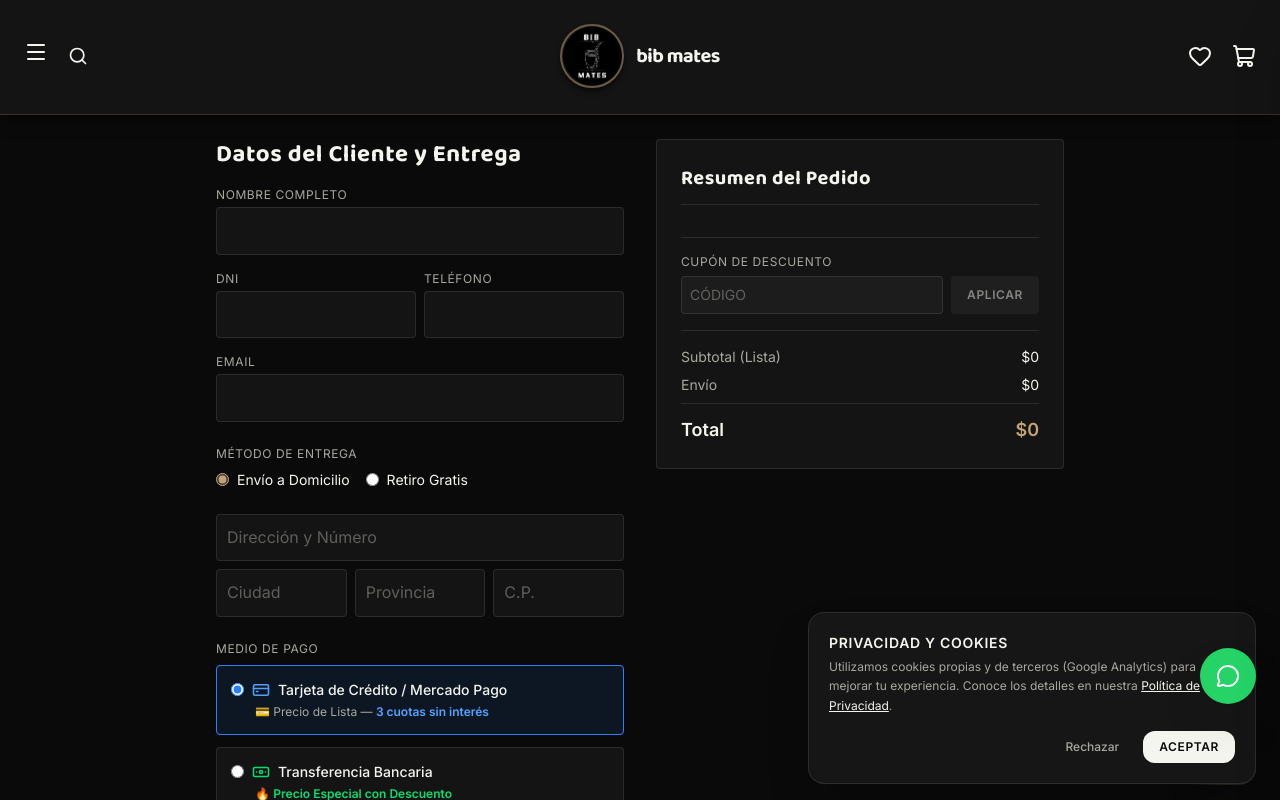
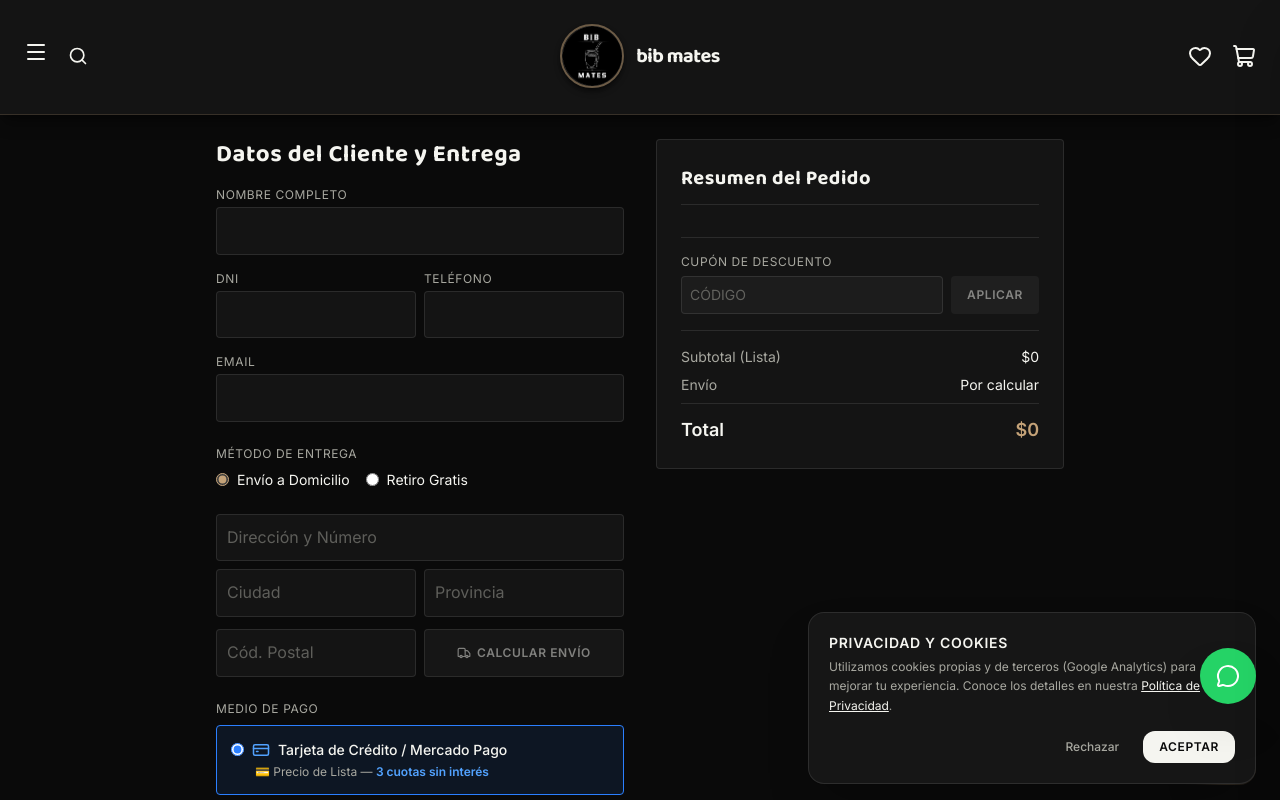
Before and after one commit to Daaneri/bib-mates-frontend, a React (Vite) app: page /checkout/entrega in a window 1280 px wide. Shown: the top 800 px of the page. Built offline with nearby package versions, Linux system fonts and the light colour scheme.

Commit message:
Tu mensaje del commit

```diff
--- a/src/components/CheckoutEntrega.jsx
+++ b/src/components/CheckoutEntrega.jsx
@@ -1,7 +1,7 @@
 import React, { useState, useEffect } from "react";
 import { useCart } from "../context/CartContext";
 import { useNavigate } from "react-router-dom";
-import { CreditCard, Banknote } from "lucide-react";
+import { CreditCard, Banknote, Truck } from "lucide-react";
 
 const API_URL = import.meta.env.VITE_API_URL || "http://localhost:3001";
 const COUPON_STORAGE_KEY = "applied_coupon_code";
@@ -13,6 +13,8 @@ export default function CheckoutEntrega() {
   const [paymentMethod, setPaymentMethod] = useState("mercadopago"); // 'mercadopago' | 'transferencia'
   const [shippingType, setShippingType] = useState("envio"); // 'envio' | 'retiro'
   const [shippingCost, setShippingCost] = useState(0);
+  const [isShippingCalculated, setIsShippingCalculated] = useState(false);
+  const [isCalculatingShipping, setIsCalculatingShipping] = useState(false);
 
   const [couponCode, setCouponCode] = useState("");
   const [appliedCoupon, setAppliedCoupon] = useState(null);
@@ -61,6 +63,32 @@ export default function CheckoutEntrega() {
       setAppliedCoupon((prev) => ({ ...prev, discount: nuevoDescuento }));
     }
   }, [paymentMethod, totalProductos]);
+
+  const handleShippingTypeChange = (type) => {
+    setShippingType(type);
+    if (type === "retiro") {
+      setShippingCost(0);
+      setIsShippingCalculated(true);
+    } else {
+      setShippingCost(0);
+      setIsShippingCalculated(false);
+    }
+  };
+
+  const handleCalculateShipping = () => {
+    if (!formData.postalCode.trim()) {
+      setErrorMessage("Por favor ingresa un Código Postal para calcular el envío.");
+      return;
+    }
+    setErrorMessage("");
+    setIsCalculatingShipping(true);
+
+    setTimeout(() => {
+      setShippingCost(10000);
+      setIsShippingCalculated(true);
+      setIsCalculatingShipping(false);
+    }, 400);
+  };
 
   const totalDescuento = appliedCoupon ? appliedCoupon.discount : 0;
   const totalFinal = Math.max(0, totalProductos - totalDescuento + (shippingType === "envio" ? shippingCost : 0));
@@ -131,6 +159,10 @@ export default function CheckoutEntrega() {
   function handleInputChange(e) {
     const { name, value } = e.target;
     setFormData((prev) => ({ ...prev, [name]: value }));
+    if (name === "postalCode" && shippingType === "envio") {
+      setIsShippingCalculated(false);
+      setShippingCost(0);
+    }
   }
 
   async function handleSubmit(e) {
@@ -139,6 +171,11 @@ export default function CheckoutEntrega() {
 
     if (cart.length === 0) {
       setErrorMessage("El carrito está vacío.");
+      return;
+    }
+
+    if (shippingType === "envio" && !isShippingCalculated) {
+      setErrorMessage("Debes calcular el costo de envío antes de continuar.");
       return;
     }
 
@@ -253,7 +290,7 @@ export default function CheckoutEntrega() {
                   name="shippingType"
                   value="envio"
                   checked={shippingType === "envio"}
-                  onChange={() => setShippingType("envio")}
+                  onChange={() => handleShippingTypeChange("envio")}
                   className="accent-bib-red"
                 />
                 Envío a Domicilio
@@ -264,7 +301,7 @@ export default function CheckoutEntrega() {
                   name="shippingType"
                   value="retiro"
                   checked={shippingType === "retiro"}
-                  onChange={() => setShippingType("retiro")}
+                  onChange={() => handleShippingTypeChange("retiro")}
                   className="accent-bib-red"
                 />
                 Retiro Gratis
@@ -283,7 +320,7 @@ export default function CheckoutEntrega() {
                 onChange={handleInputChange}
                 className="w-full bg-bib-dark border border-bib-white/10 p-2.5 rounded text-bib-white focus:border-bib-red focus:outline-none placeholder-bib-gray/50"
               />
-              <div className="grid grid-cols-3 gap-2">
+              <div className="grid grid-cols-2 gap-2">
                 <input
                   type="text"
                   name="city"
@@ -302,16 +339,33 @@ export default function CheckoutEntrega() {
                   onChange={handleInputChange}
                   className="bg-bib-dark border border-bib-white/10 p-2.5 rounded text-bib-white focus:border-bib-red focus:outline-none placeholder-bib-gray/50"
                 />
+              </div>
+
+              <div className="flex gap-2 pt-1">
                 <input
                   type="text"
                   name="postalCode"
-                  placeholder="C.P."
+                  placeholder="Cód. Postal"
                   required={shippingType === "envio"}
                   value={formData.postalCode}
                   onChange={handleInputChange}
-                  className="bg-bib-dark border border-bib-white/10 p-2.5 rounded text-bib-white focus:border-bib-red focus:outline-none placeholder-bib-gray/50"
+                  className="bg-bib-dark border border-bib-white/10 p-2.5 rounded text-bib-white focus:border-bib-red focus:outline-none placeholder-bib-gray/50 w-1/2"
                 />
+                <button
+                  type="button"
+                  onClick={handleCalculateShipping}
+                  disabled={isCalculatingShipping || !formData.postalCode.trim()}
+                  className="w-1/2 bg-bib-white/10 hover:bg-bib-white/20 text-bib-white border border-bib-white/20 px-3 py-2.5 rounded text-xs font-semibold uppercase tracking-wider flex items-center justify-center gap-1.5 transition-all disabled:opacity-50"
+                >
+                  <Truck size={14} />
+                  {isCalculatingShipping ? "Calculando..." : "Calcular Envío"}
+                </button>
               </div>
+              {isShippingCalculated && (
+                <p className="text-xs text-green-400 font-medium pt-1">
+                  ✓ Envío cotizado: $10.000 ARS
+                </p>
+              )}
             </div>
           )}
 
@@ -360,7 +414,7 @@ export default function CheckoutEntrega() {
 
           <button
             type="submit"
-            disabled={isSubmitting}
+            disabled={isSubmitting || (shippingType === "envio" && !isShippingCalculated)}
             className="w-full bg-bib-red text-bib-black font-bold py-3.5 rounded mt-4 uppercase tracking-widest disabled:opacity-50 hover:bg-bib-white transition-all active:scale-[0.98]"
           >
             {isSubmitting ? "Procesando..." : paymentMethod === "mercadopago" ? "Pagar con Mercado Pago" : "Confirmar Pedido"}
@@ -432,7 +486,13 @@ export default function CheckoutEntrega() {
           )}
           <div className="flex justify-between text-bib-gray">
             <span>Envío</span>
-            <span className="text-bib-white">{shippingType === "envio" ? `$${shippingCost.toLocaleString("es-AR")}` : "Gratis"}</span>
+            <span className="text-bib-white">
+              {shippingType === "envio"
+                ? isShippingCalculated
+                  ? `$${shippingCost.toLocaleString("es-AR")}`
+                  : "Por calcular"
+                : "Gratis"}
+            </span>
           </div>
           <div className="flex justify-between text-lg font-bold pt-3 border-t border-bib-white/10 text-bib-white">
             <span>Total</span>
```
